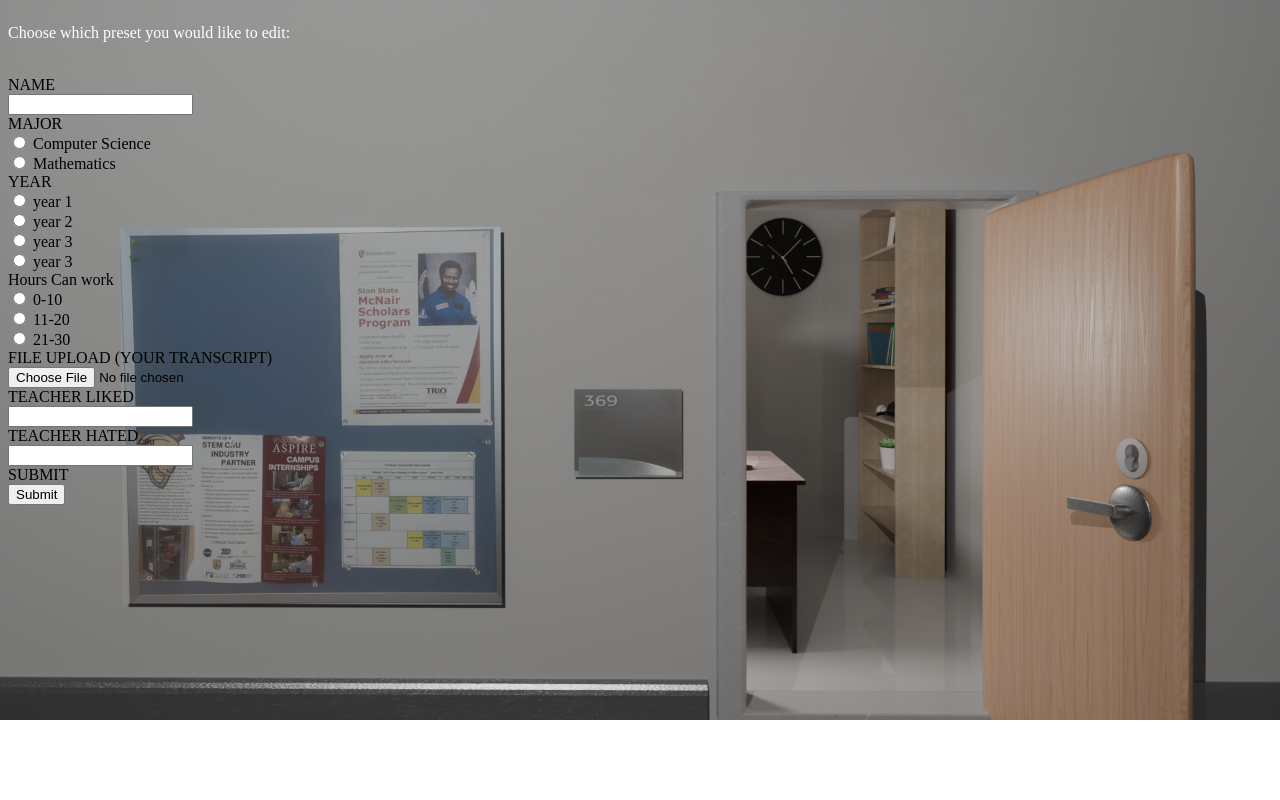
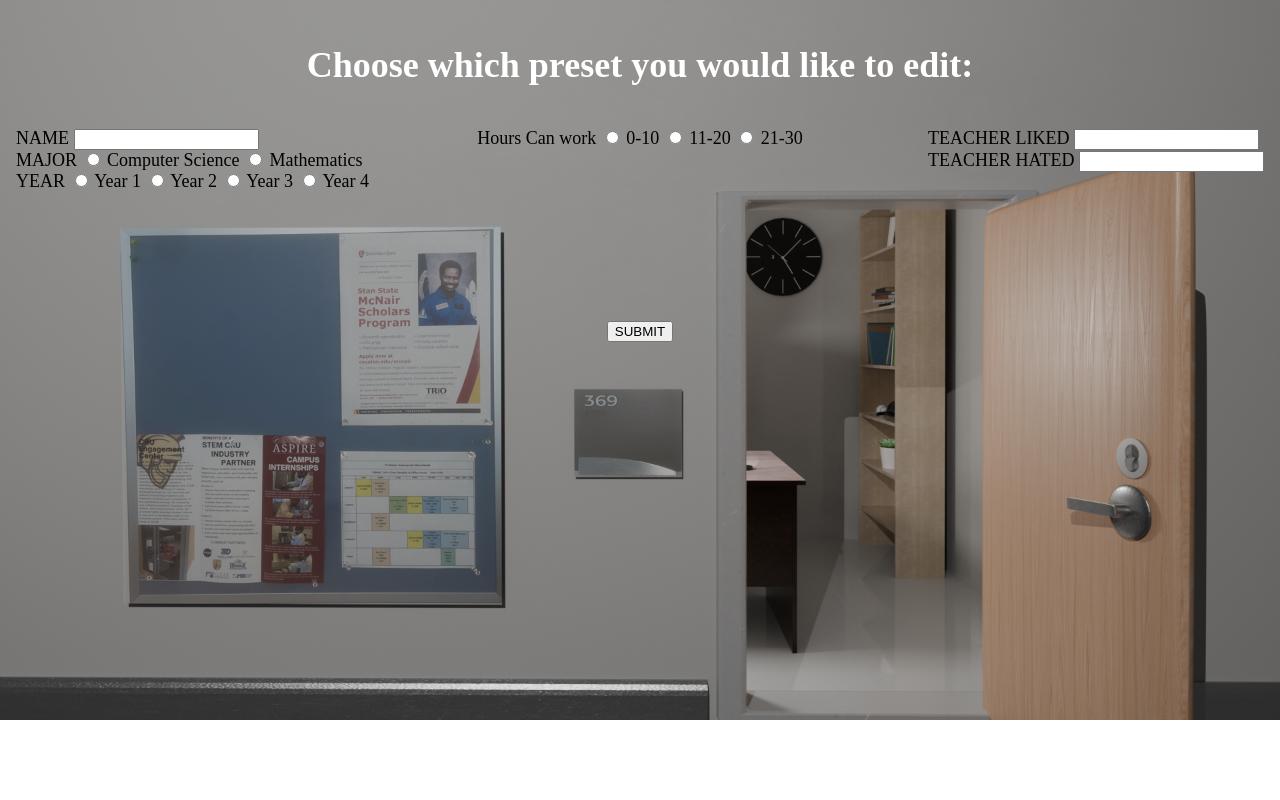
Before and after one commit to ChristianAlameda/HackStan, a Flask app: page / in a window 1280 px wide. Run offline with Flask 3, Linux system fonts and the light colour scheme.

Commit message:
first page style complete

```diff
--- a/static/styles/style.css
+++ b/static/styles/style.css
@@ -6,3 +6,68 @@ body {
     /* Set background repeat behavior */
     background-repeat: no-repeat; /* Prevent repetition */
 }
+
+.form-container {
+    position: fixed;
+    top: 0;
+    left: 0;
+    width: 100%;
+    height: 100%;
+    box-sizing: border-box; /* Include padding in the width and height */
+    display: flex; /* Use flexbox to arrange children horizontally */
+    flex-direction: column; /* Arrange children in a column */
+    justify-content: center; /* Center items vertically */
+    align-items: center; /* Center items horizontally */
+}
+
+.form-content {
+    display: flex;
+    flex-wrap: wrap;
+    justify-content: space-between;
+    max-width: 1000px; /* Adjust as needed */
+}
+
+.centerhead {
+    position: absolute;
+    top: 8px;
+    left: 64px;
+    right: 64px;
+    text-align: center;
+    font-size: 18px;
+  }
+
+  .center{
+    position: absolute;
+    top: 128px;
+    left: 64px;
+    right: 64px;
+    text-align: center;
+    font-size: 18px;
+  }
+
+  .topright {
+    position: absolute;
+    top: 128px;
+    right: 16px;
+    font-size: 18px;
+  }
+
+  .topleft {
+    position: absolute;
+    top: 128px;
+    left: 16px;
+    font-size: 18px;
+  }
+  .centersubmit {
+    position: absolute;
+    top: 40%;
+    left: 64px;
+    right: 64px;
+    text-align: center;
+    font-size: 18px;
+  }
+.form-column label,
+.form-column input {
+    display: block;
+    margin-bottom: 10px;
+}
--- a/templates/index.html
+++ b/templates/index.html
@@ -7,38 +7,39 @@
     <link rel="stylesheet" type="text/css" href="/static/styles/style.css">
 </head>
 <body>
-    <form action="genieBot" style="display:inline-block" method="POST" enctype="multipart/form-data" id="myForm">
-        <p style="color:white;">Choose which preset you would like to edit:</p><br>
-
-        NAME<br>
+    <div class="form-container">
+        <form action="genieBot" method="POST" enctype="multipart/form-data" id="myForm">
+            <div class="form-content">
+                <div class="centerhead"><h1><p style="color:white;">Choose which preset you would like to edit:</p></h1></div>
+                <div class="topleft">
+                    <label for="name">NAME</label>
                     <input type="text" name="name" id="name" value=""><br>
-
-        MAJOR<br>
-        <input type="radio" name="major"  value="CS"> Computer Science<br>
+                    <label>MAJOR</label>
+                    <input type="radio" name="major"  value="CS"> Computer Science
                     <input type="radio" name="major"  value="MATH"> Mathematics<br>
-
-        YEAR<br>
-        <input type="radio" name="year"  value="1"> year 1<br>
-        <input type="radio" name="year"  value="2"> year 2<br>
-        <input type="radio" name="year"  value="3"> year 3<br>
-        <input type="radio" name="year"  value="4"> year 3<br>
-
-        Hours Can work<br>
-        <input type="radio" name="hoursCanWork"  value="time1"> 0-10<br>
-        <input type="radio" name="hoursCanWork"  value="time2"> 11-20<br>
+                    <label>YEAR</label>
+                    <input type="radio" name="year"  value="1"> Year 1
+                    <input type="radio" name="year"  value="2"> Year 2
+                    <input type="radio" name="year"  value="3"> Year 3
+                    <input type="radio" name="year"  value="4"> Year 4<br>
+                </div>
+                <div class="center">
+                    <label>Hours Can work</label>
+                    <input type="radio" name="hoursCanWork"  value="time1"> 0-10
+                    <input type="radio" name="hoursCanWork"  value="time2"> 11-20
                     <input type="radio" name="hoursCanWork"  value="time3"> 21-30<br>
-
-        FILE UPLOAD (YOUR TRANSCRIPT) <br>
-        <input type="file" id="myFile" name="file"><br>
-
-        TEACHER LIKED<br>
+                </div>
+                <div class="topright">
+                    <label for="teacher-liked">TEACHER LIKED</label>
                     <input type="text" name="teacher-liked" id="teacher-liked" value=""><br>
-
-        TEACHER HATED<br>
+                    <label for="teacher-hated">TEACHER HATED</label>
                     <input type="text" name="teacher-hated" id="teacher-hated" value=""><br>
-
-        SUBMIT<br>
-        <input type="submit">
+                </div>
+                <div class="centersubmit">
+                    <input type="submit" value="SUBMIT">
+                </div>
+            </div>
         </form>
+    </div>
 </body>
 </html>
```
Lines whose indentation alone changed are shown as unchanged.
